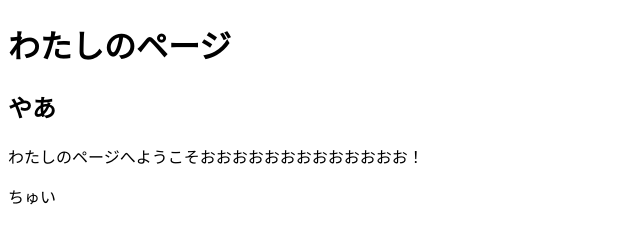
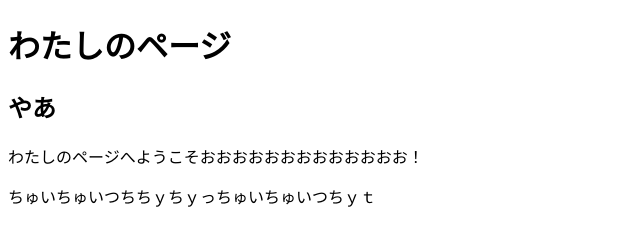
Before and after one commit to kubota-tcj/kubota, a plain HTML site: page index.html in a window 1280 px wide. Shown: the whole page, without its empty margins (0-640 px from the left). Drawn offline with Linux system fonts and the light colour scheme.

Commit message:
ちゅいｙつう

```diff
--- a/index.html
+++ b/index.html
@@ -7,6 +7,6 @@
 <h1>わたしのページ</h1>
 <h2>やあ</h2>
 <p>わたしのページへようこそおおおおおおおおおおおおお！</p>
-<p>ちゅい</p>
+<p>ちゅいちゅいつちちｙちｙっちゅいちゅいつちｙｔ</p>
 </body>
 </html>
```
